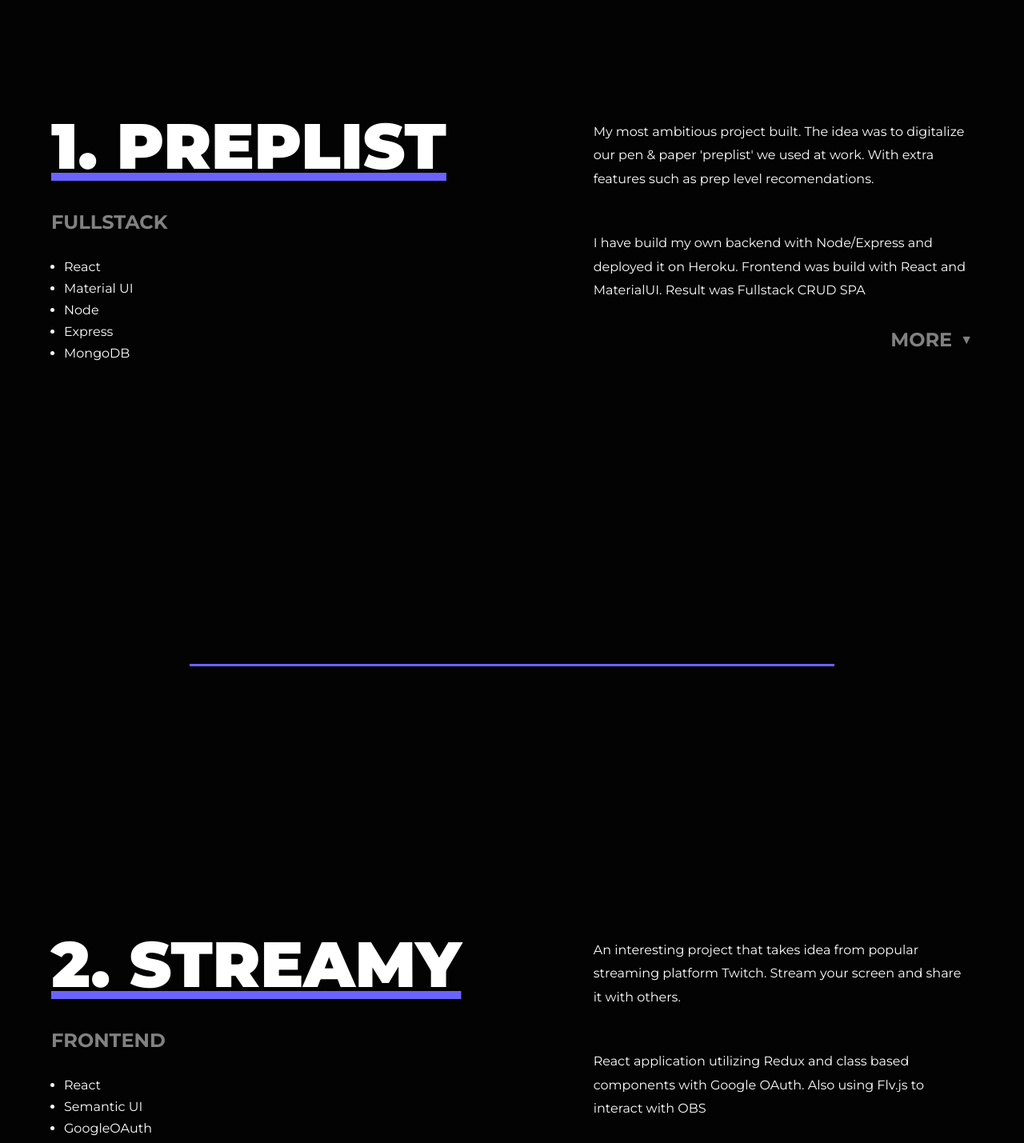
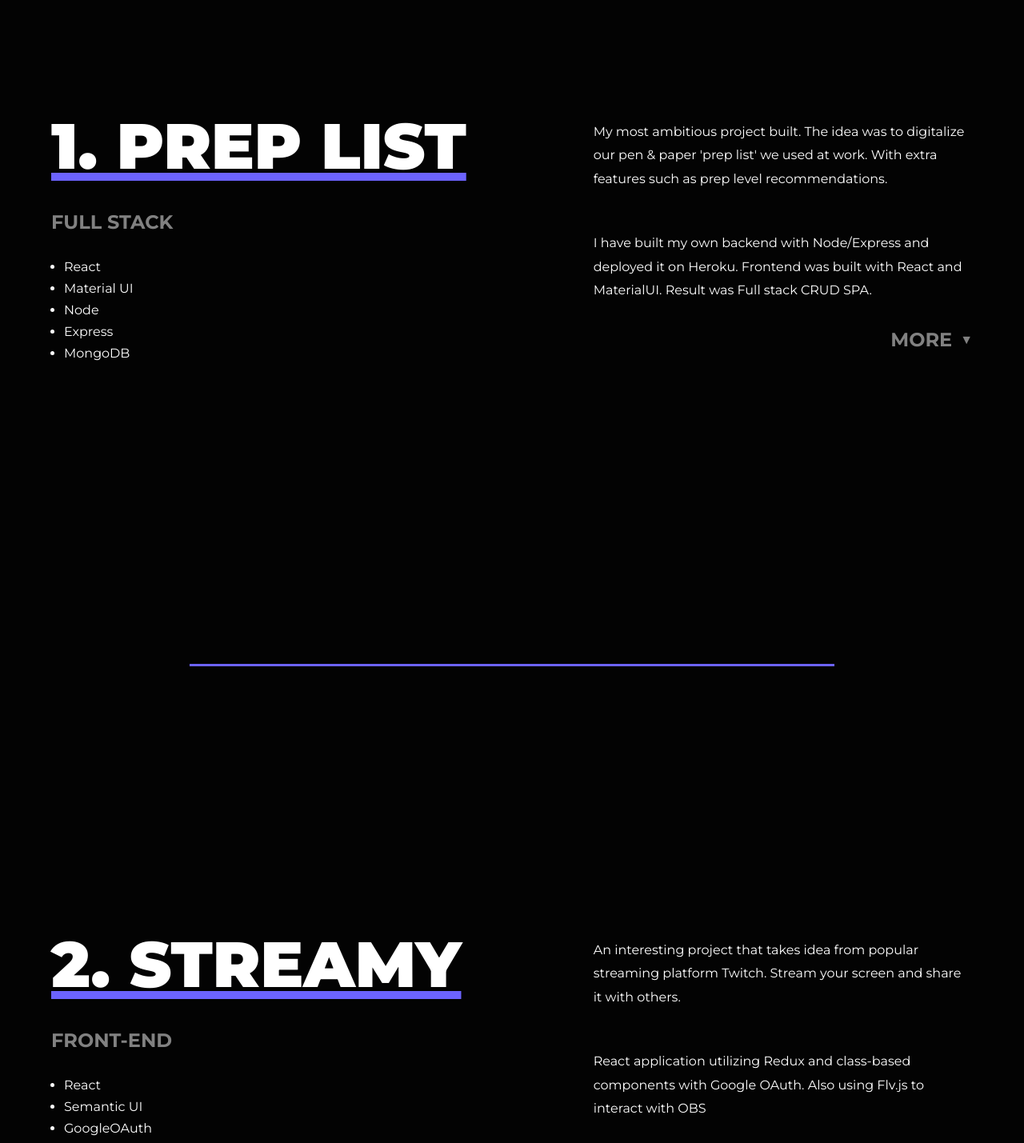
Before and after one commit to NemesOliver/portfolio-nextJS, a Next.js app: page /work in a window 1280 px wide. Shown: the part 120-1549 px from the top of the page at 80% size. Built offline with nearby package versions, Linux system fonts and the light colour scheme.

Commit message:
spellchecked

```diff
--- a/components/Navbar.js
+++ b/components/Navbar.js
@@ -75,7 +75,7 @@
           </a>
         ))}
       </div>
-      <div className="menu-icon">
+      <div className="menu-icon" aria-label="menu button" role="button">
         <div className="menu-wrapper">
           <AnimatePresence>
             {open && (
--- a/pages/_document.js
+++ b/pages/_document.js
@@ -37,6 +37,7 @@
             name="keywords"
             content="Portfolio, Frontend Developer, React Developer"
           />
+          <meta name="description" content="Passionate frontend developer, building beautiful websites and web apps."/>
           <link rel="preconnect" href="https://fonts.googleapis.com" />
           <link
             rel="preconnect"
--- a/utils/projects.js
+++ b/utils/projects.js
@@ -1,12 +1,12 @@
 export const projects = [
   {
-    name: "PREPLIST",
-    type: "FULLSTACK",
+    name: "PREP LIST",
+    type: "FULL STACK",
     build: ["React", "Material UI", "Node", "Express", "MongoDB"],
     description:
-      "My most ambitious project built. The idea was to digitalize our pen & paper 'preplist' we used at work. With extra features such as prep level recomendations.",
+      "My most ambitious project built. The idea was to digitalize our pen & paper 'prep list' we used at work. With extra features such as prep level recommendations. ",
     extraContent:
-      "I have build my own backend with Node/Express and deployed it on Heroku. Frontend was build with React and MaterialUI. Result was Fullstack CRUD SPA",
+      "I have built my own backend with Node/Express and deployed it on Heroku. Frontend was built with React and MaterialUI. Result was Full stack CRUD SPA.",
     links: {
       source: "https://github.com/NemesOliver/full-stack-prep-list-app",
       live: "https://prep-list-demo.herokuapp.com/",
@@ -14,12 +14,12 @@
   },
   {
     name: "STREAMY",
-    type: "FRONTEND",
+    type: "FRONT-END",
     build: ["React", "Semantic UI", "GoogleOAuth", "Flv.js", "Json-server"],
     description:
       "An interesting project that takes idea from popular streaming platform Twitch. Stream your screen and share it with others.",
     extraContent:
-      "React application utilizing Redux and class based components with Google OAuth. Also using Flv.js to interact with OBS",
+      "React application utilizing Redux and class-based components with Google OAuth. Also using Flv.js to interact with OBS",
     links: {
       source: "https://github.com/NemesOliver/streams",
       live: "",
@@ -27,10 +27,10 @@
   },
   {
     name: "PORTFOLIO",
-    type: "FRONTEND",
+    type: "FRONT-END",
     build: ["NextJS", "Styled-Components", "Framer-motion", "Custom Design"],
     description:
-      "Personal portfolio to showcase my projects and skills I have aquired so far. A fun project with custom design",
+      "Personal portfolio to showcase my projects and skills I have acquired so far. A fun project with custom design.",
     extraContent:
       "My main focus was SEO and speed so, I chose NextJS for this, along with Styled-components. Designed in Figma by Myself.",
     links: {
```
